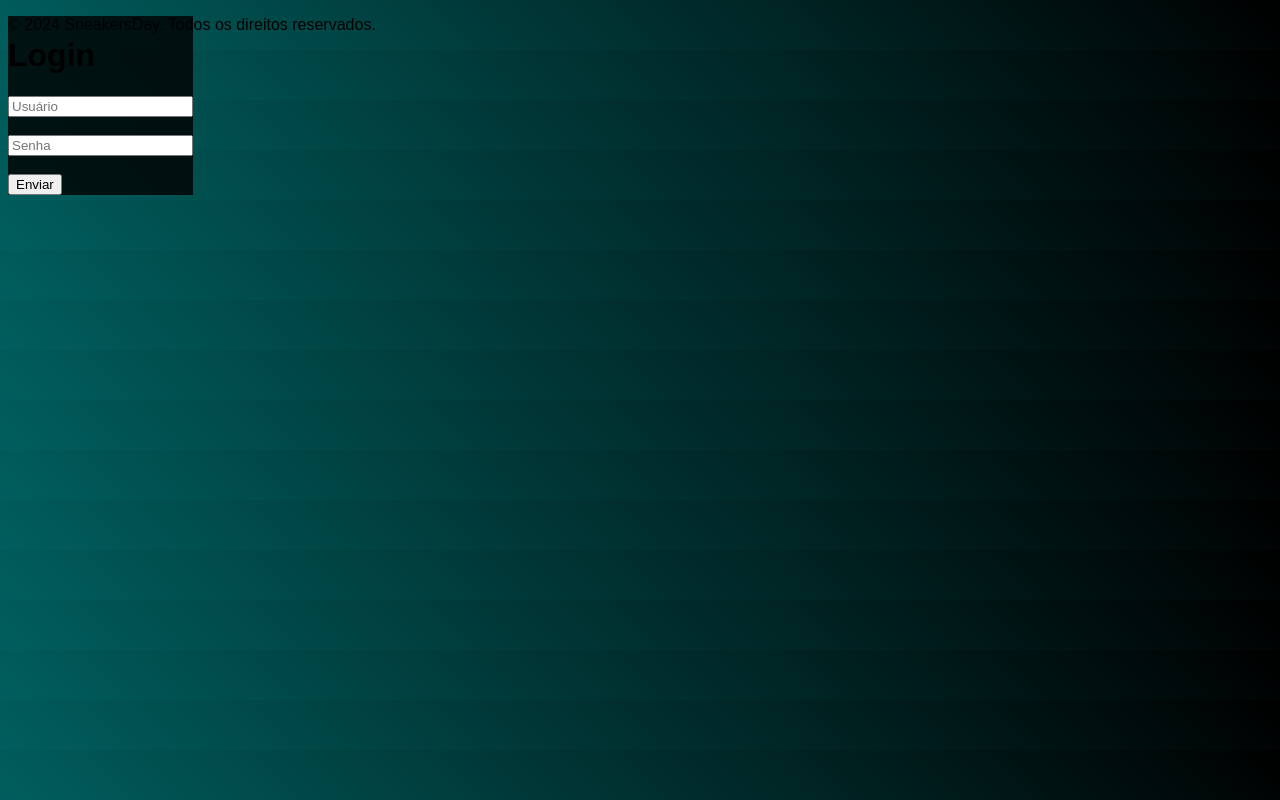
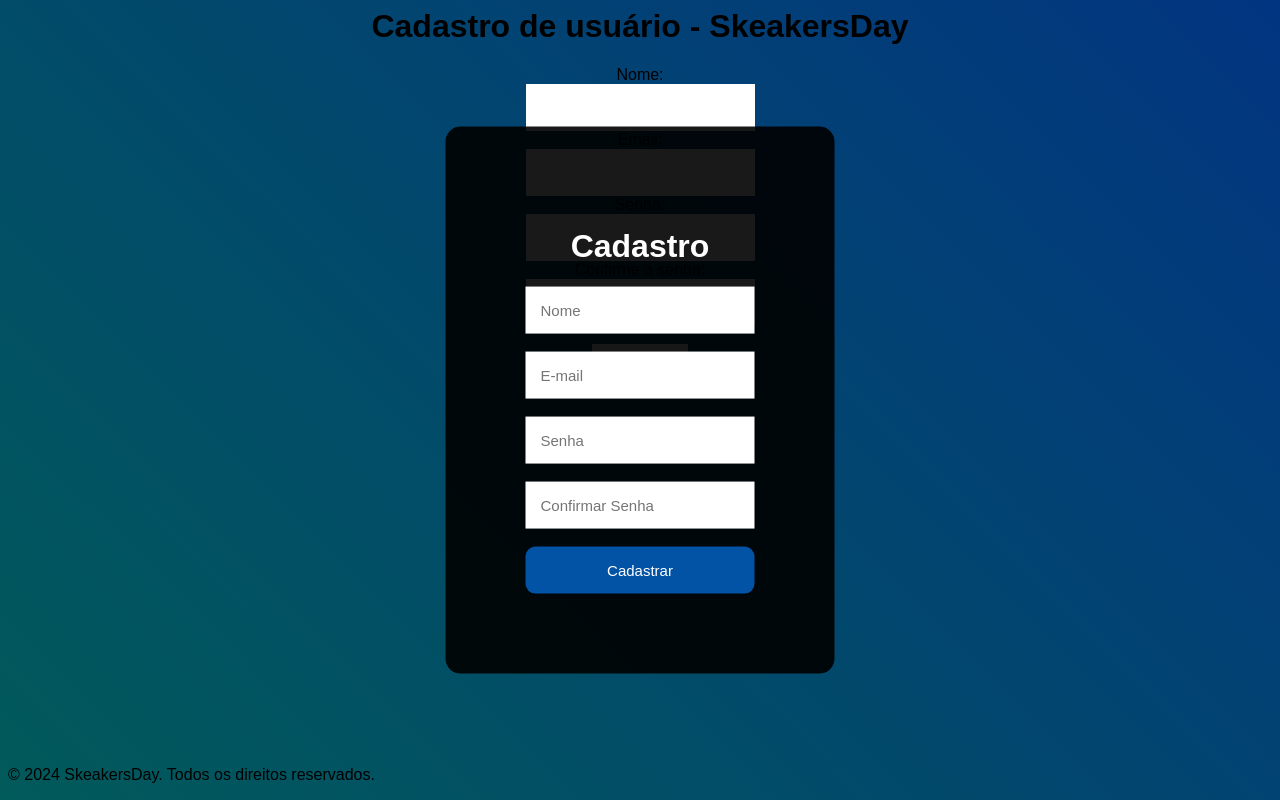
Before and after one commit to dmaciel12/ADSDM1A_Sneakers_Day, a website: page login.html in a window 1280 px wide. Drawn offline with Linux system fonts and the light colour scheme.

Commit message:
new commit

```diff
--- a/login.html
+++ b/login.html
@@ -1,34 +1,80 @@
-<!DOCTYPE html>
-<html lang="pt-br">
 <head>
     <meta charset="UTF-8">
     <meta name="viewport" content="width=device-width, initial-scale=1.0">
-    <title>Login - SneakersDay</title>
+    <title>Cadastro de usuário - SkeakersDay</title>
+    <title>Cadastro - SneakersDay</title>
     <style>
         body{
             font-family: Arial, Helvetica, sans-serif;
-            background-image: linear-gradient(45deg, rgb(1, 94, 94), rgb(0, 0, 0));
+            background-image: linear-gradient(45deg, rgb(1, 90, 90), rgb(2, 53, 129));
+            text-align: center;
         }
         div{
-            background-color: rgba(0, 0, 0, 0.8);
+            background-color: rgba(0, 0, 0, 0.9);
             position: absolute;
-            justify-content: center;
-
+            top: 50%;
+            left: 50%;
+            transform: translate(-50%,-50%);
+            padding: 80px;
+            border-radius: 15px;
+            color: white;
+        }
+        input{
+            padding: 15px;
+            border: none;
+            outline: none;
+            font-size: 15px;
+        }
+        button{
+            background-color: rgb(2, 83, 165);
+            border: none;
+            padding: 15px;
+            width: 100%;
+            border-radius: 10px;
+            color: white;
+            font-size: 15px;
+        }
+        button:hover{
+            background-color: rgb(2, 133, 177);
+            cursor: pointer;
+        }
+        footer{
+            position: fixed;
+            bottom: 0;
         }
     </style>
 </head>
 <body>
+    <header>
+        <h1>Cadastro de usuário - SkeakersDay</h1>
+    </header>
+    <main>
+        <form action="cadastro_sucesso.html" method="post">
+            <label for="name">Nome:</label><br>
+            <input type="text" id="name" name="name" required><br>
+            <label for="email">Email:</label><br>
+            <input type="email" id="email" name="email" required><br>
+            <label for="password">Senha:</label><br>
+            <input type="password" id="password" name="password" required><br>
+            <label for="confirm_password">Confirme a senha:</label><br>
+            <input type="password" id="confirm_password" name="confirm_password" required><br><br>
+            <input type="submit" value="Cadastrar">
+        </form>
+    </main>
     <div>
-        <h1>Login</h1>
-        <input type="username" placeholder="Usuário">
+        <h1>Cadastro</h1>
+        <input type="name" placeholder="Nome" id="nome">
         <br><br>
-        <input type="password" placeholder="Senha">
+        <input type="email" placeholder="E-mail" id="email">
         <br><br>
-        <button>Enviar</button>
+        <input type="password" placeholder="Senha" id="senha">
+        <br><br>
+        <input type="confirmpassword" placeholder="Confirmar Senha" id="confirmarsenha">
+        <br><br>
+        <button>Cadastrar</button>
     </div>
-
     <footer>
-        <p>&copy; 2024 SneakersDay. Todos os direitos reservados.</p>
+        <p>&copy; 2024 SkeakersDay. Todos os direitos reservados.</p>
     </footer>
 </body>
 </html>
```
